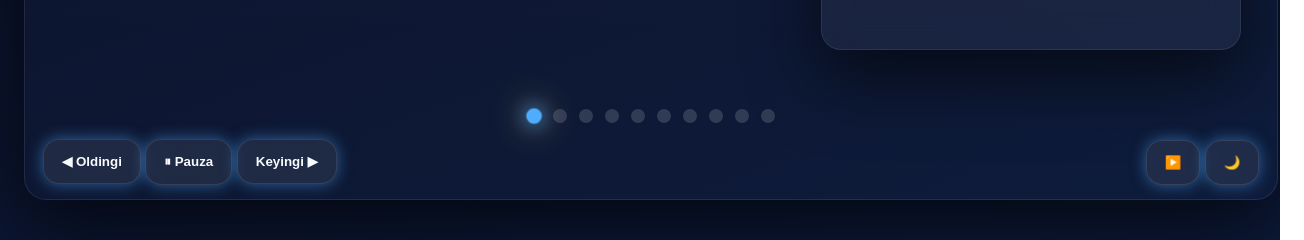
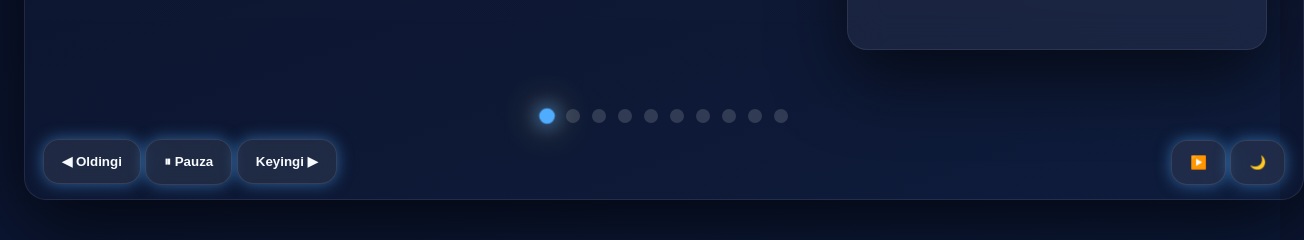
Before and after one commit to hackeruzb-pixel/tadbir1, a plain HTML site: page index.html in a window 1280 px wide. Shown: the part 560-800 px from the top of the page, 1304 px wide, since content can reach past the window. Drawn offline with Linux system fonts and the light colour scheme.

Commit message:
tadbirga tayyor

```diff
--- a/style.css
+++ b/style.css
@@ -46,8 +46,8 @@ html,body{
   padding:24px;
 }
 .stage{
-  width:min(98vw,var(--slide-w));
-  height:min(92vh,var(--slide-h));
+  width: var(--slide-w);
+  height: var(--slide-h);
   border-radius:22px;
   overflow:hidden;
   position:relative;
```
